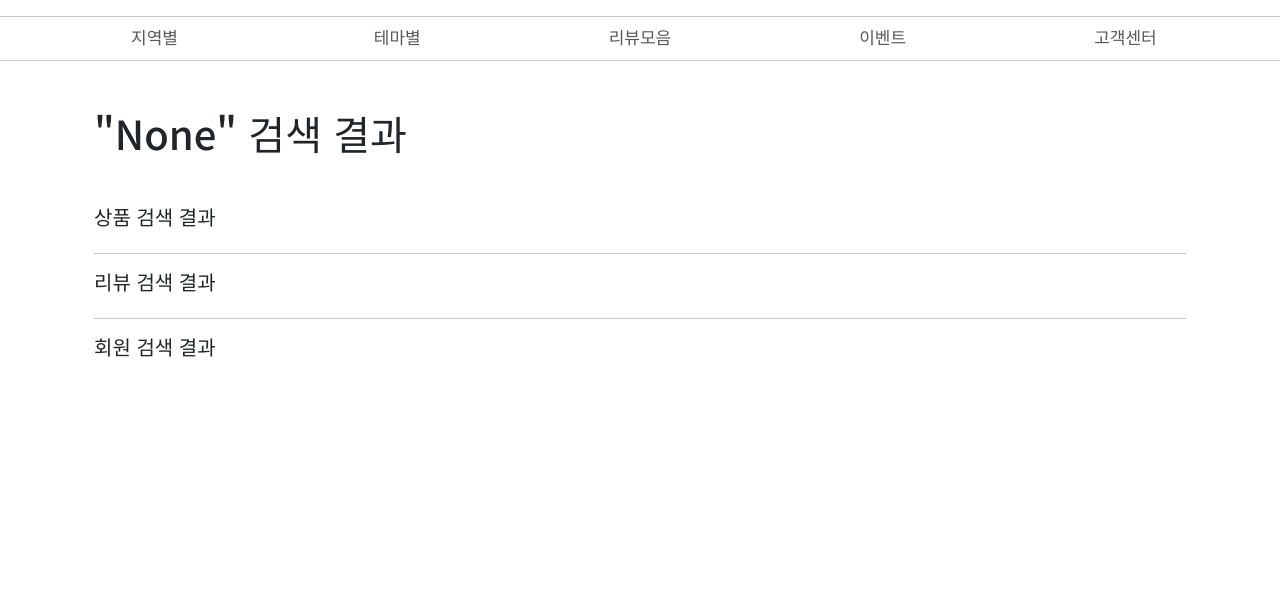
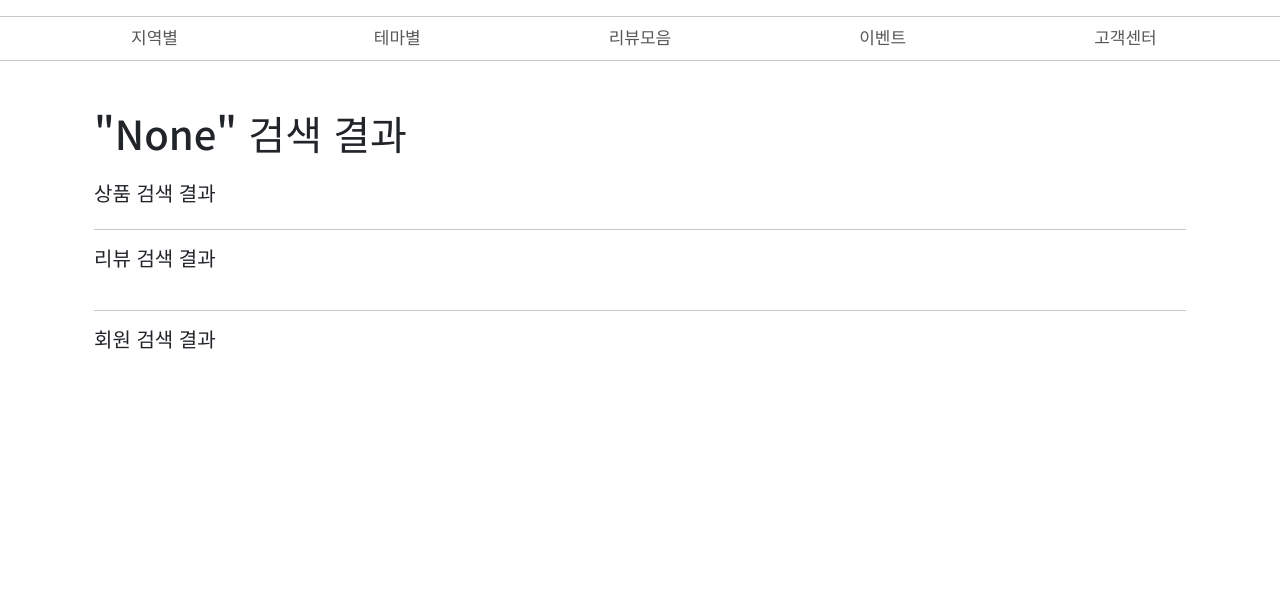
Before and after one commit to wnsghd14/semi_pjt2-Tripstar-, a Django app: page /articles/search/ in a window 1280 px wide. Shown: the part 88-703 px from the top of the page. Run offline with Django 3.2, Linux system fonts and the light colour scheme; data that the repository does not hold is empty; parts of the project's set-up code (start-up, migrations or seed data) failed here and were passed over; some libraries are stand-ins or nearby versions.

Commit message:
fix:search

```diff
--- a/articles/templates/articles/search.html
+++ b/articles/templates/articles/search.html
@@ -3,7 +3,7 @@
 {% load django_bootstrap5 %}
 {% block body %}
   <div class="container">
-    <h1 class="mb-5">"{{ query }}" 검색 결과</h1>
+    <h1 class="mb-4">"{{ query }}" 검색 결과</h1>
     <h5>상품 검색 결과</h5>
     <div class="row">
       {% for article in articles %}
@@ -16,7 +16,7 @@
       {% endfor %}
     </div>
     <hr>
-    <h5>리뷰 검색 결과</h5>
+    <h5 class="mb-4">리뷰 검색 결과</h5>
     <div class="row">
       {% for review in reviews %}
         <div class="col-sm-6 col-md-4 col-lg-3 col-xl-2">
@@ -32,13 +32,15 @@
       {% endfor %}
     </div>
     <hr>
-    <h5>회원 검색 결과</h5>
-    <div class="row">
+    <h5 class="mb-4">회원 검색 결과</h5>
+    <div class="row text-center">
       {% for user in users %}
         <div class="col-sm-6 col-md-4 col-lg-3 col-xl-2">
           <a href="{% url 'accounts:detail' user.pk %}">
             {% if user.image %}
-              <img class='w-100 rounded' src="{{ user.image.url }}" alt="{{ user.image }}">
+            <img src="{{ user.image.url }}" alt="{{ user.image }}" style="width:90px; height:90px; border-radius:50%; border: 1px solid #e9e7e7;">
+            {% else %}
+            <img src="{% static 'images/no-avatar.jpg' %}" style="width:90px; height:90px; border-radius:50%; border: 1px solid #e9e7e7;">
             {% endif %}
             <p>{{ user.username }}</p>
           </a>
```
